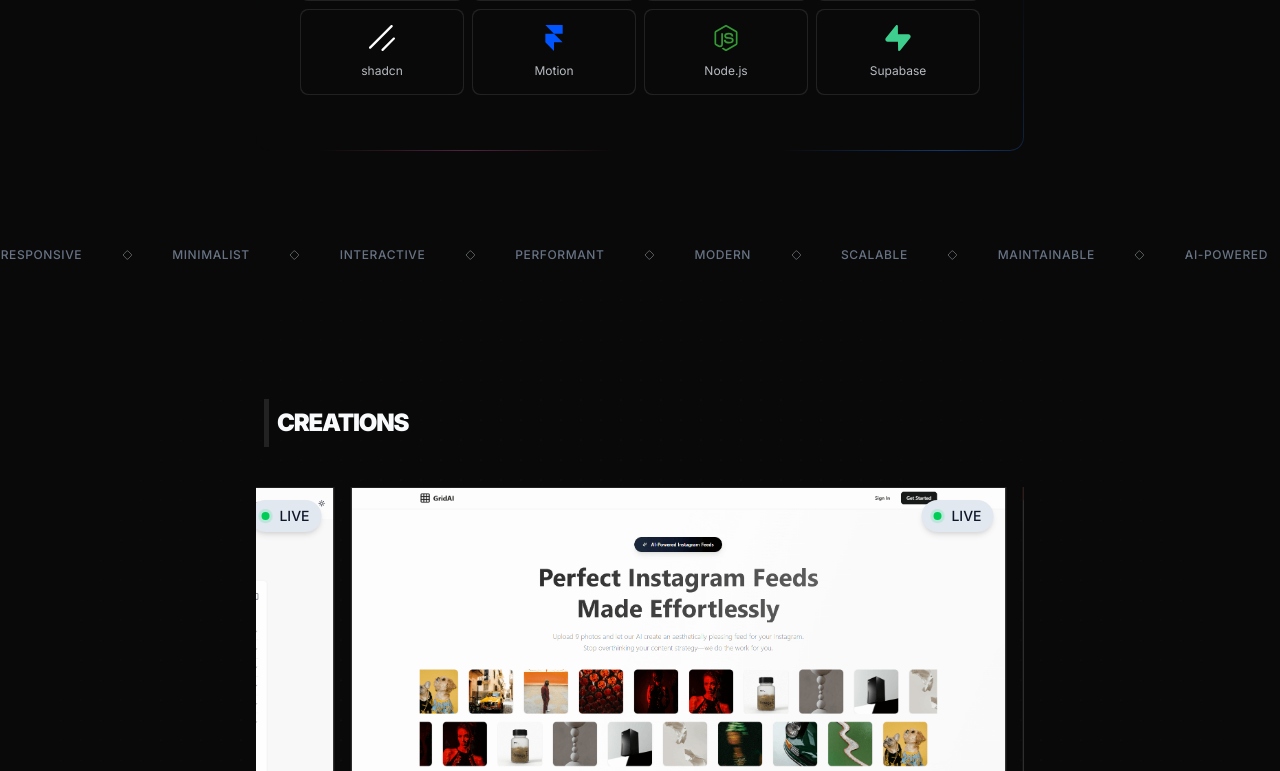
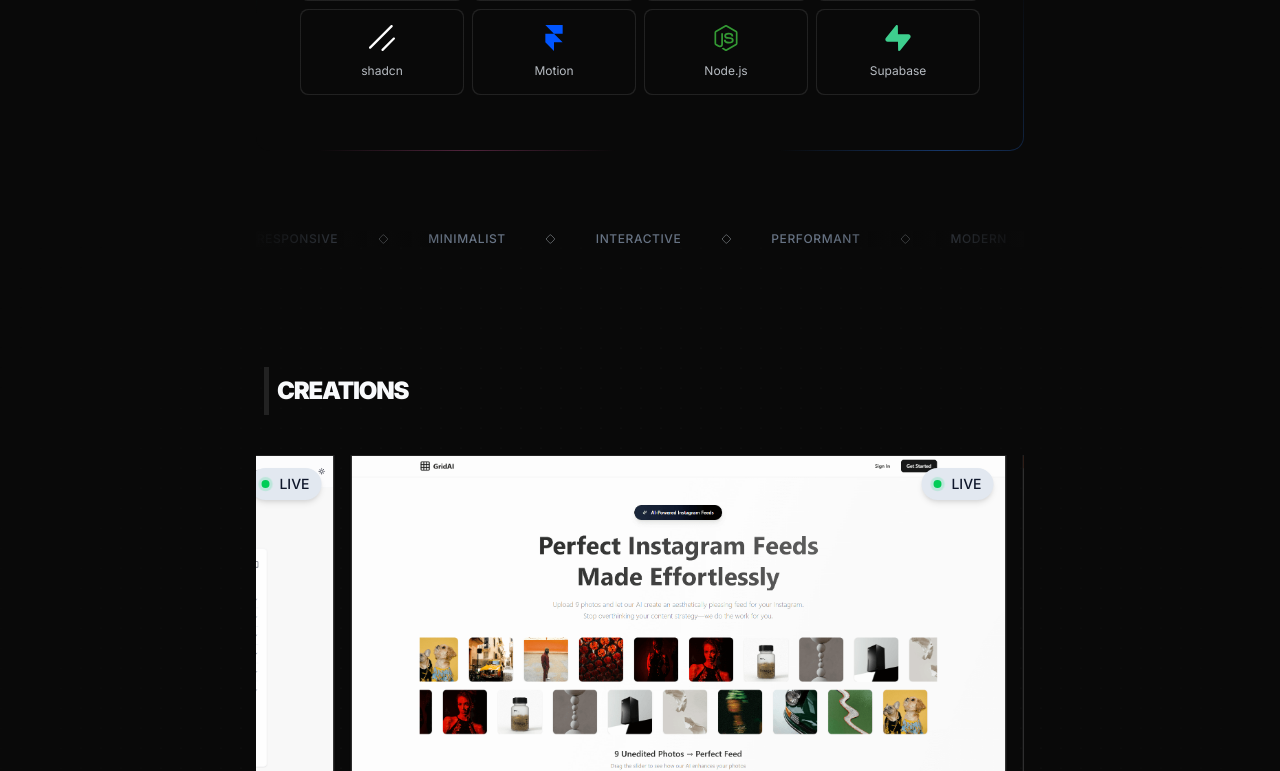
Before and after one commit to hassohamid/Portfolio-V1, a React (Vite) app: page / in a window 1280 px wide. Shown: the part 1340-2111 px from the top of the page. Built offline with nearby package versions, Linux system fonts and the light colour scheme.

Commit message:
MarqueeFixedW

```diff
--- a/src/components/Expertise.tsx
+++ b/src/components/Expertise.tsx
@@ -1,9 +1,21 @@
 import Marquee from "react-fast-marquee";
 import { Diamond } from "lucide-react";
+import { useTheme } from "@/theme/ThemeProvider";
 
 export default function Expertise() {
+  const { theme } = useTheme();
+
+  const isDark = theme === "dark";
+
   return (
-    <Marquee autoFill speed={30} className="py-4">
+    <Marquee
+      pauseOnHover
+      autoFill
+      gradient
+      gradientWidth={200}
+      gradientColor={isDark ? "#0a0a0a" : "#ffffff"}
+      speed={30}
+    >
       <div className="flex gap-10 text-muted-foreground/70 items-center text-xs tracking-wider">
         <h1 className="font-medium"> USER FRIENDLY </h1>
         <Diamond size={10} strokeWidth={1.5} className="text-primary/60" />
--- a/src/components/Logo.tsx
+++ b/src/components/Logo.tsx
@@ -5,13 +5,11 @@ export default function Logo() {
 
   return (
     <>
-      <a href="#intro">
-        <img
-          src={theme === "dark" ? "Dark.svg" : "Light.svg"}
-          alt="Logo"
-          className="w-12 h-12  lg:w-17 lg:h-17 cursor-pointer "
-        />
-      </a>
+      <img
+        src={theme === "dark" ? "Dark.svg" : "Light.svg"}
+        alt="Logo"
+        className="w-12 h-12  lg:w-17 lg:h-17 cursor-pointer "
+      />
     </>
   );
 }
--- a/src/layout/BeyondCode.tsx
+++ b/src/layout/BeyondCode.tsx
@@ -22,10 +22,7 @@ import { motion } from "motion/react";
 export default function BeyondCode() {
   return (
     <>
-      <section
-        id="insight"
-        className="py-30 bg-[#f8f8f8] dark:bg-[rgb(10,10,10)]"
-      >
+      <section id="insight" className="py-30 bg-[#f8f8f8] dark:bg-[#0a0a0a]">
         <motion.div
           initial={{ opacity: 0, y: 90 }}
           whileInView={{ opacity: 1, y: 0 }}
--- a/src/layout/Stack.tsx
+++ b/src/layout/Stack.tsx
@@ -81,7 +81,9 @@ export default function Stack() {
           <Pointers />
         </motion.div>
       </section>
-      <Expertise />
+      <div className="container max-w-3xl mx-auto">
+        <Expertise />
+      </div>
     </>
   );
 }
```
